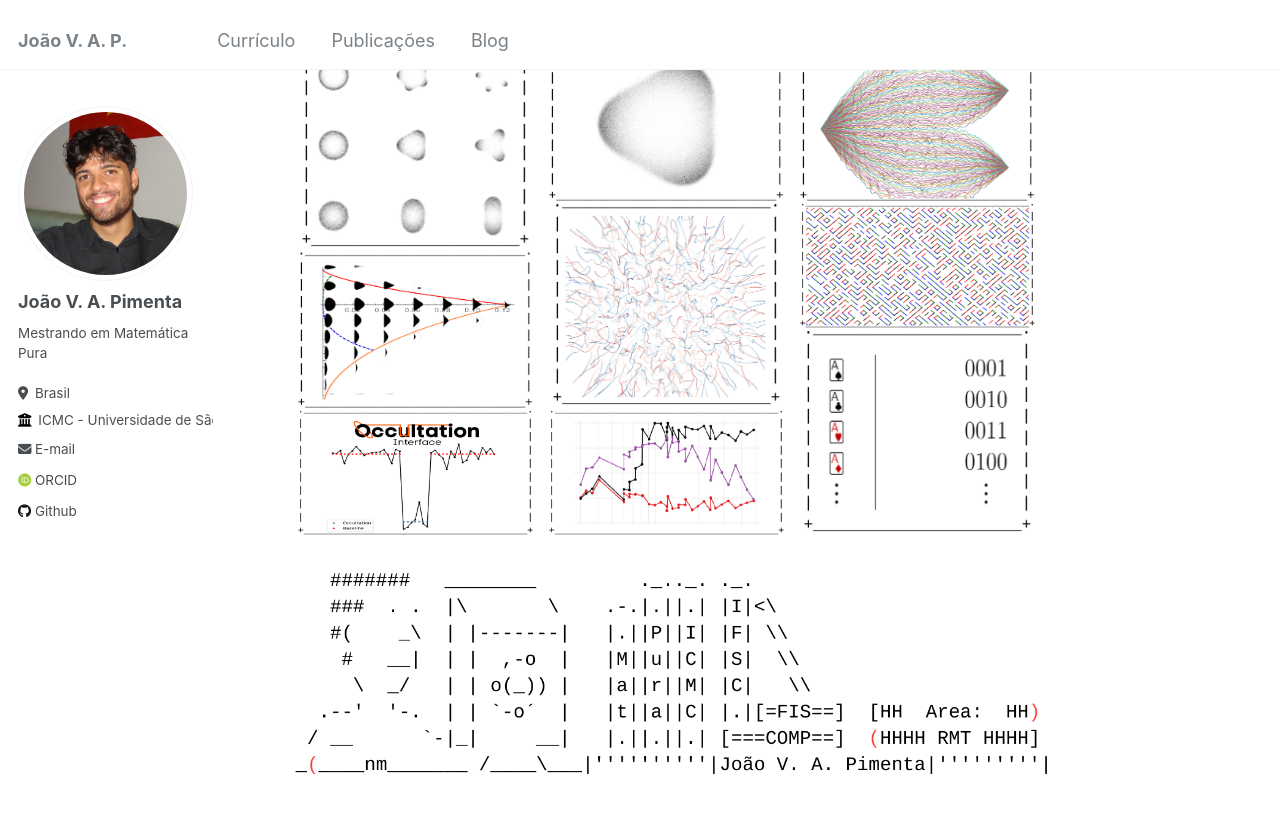
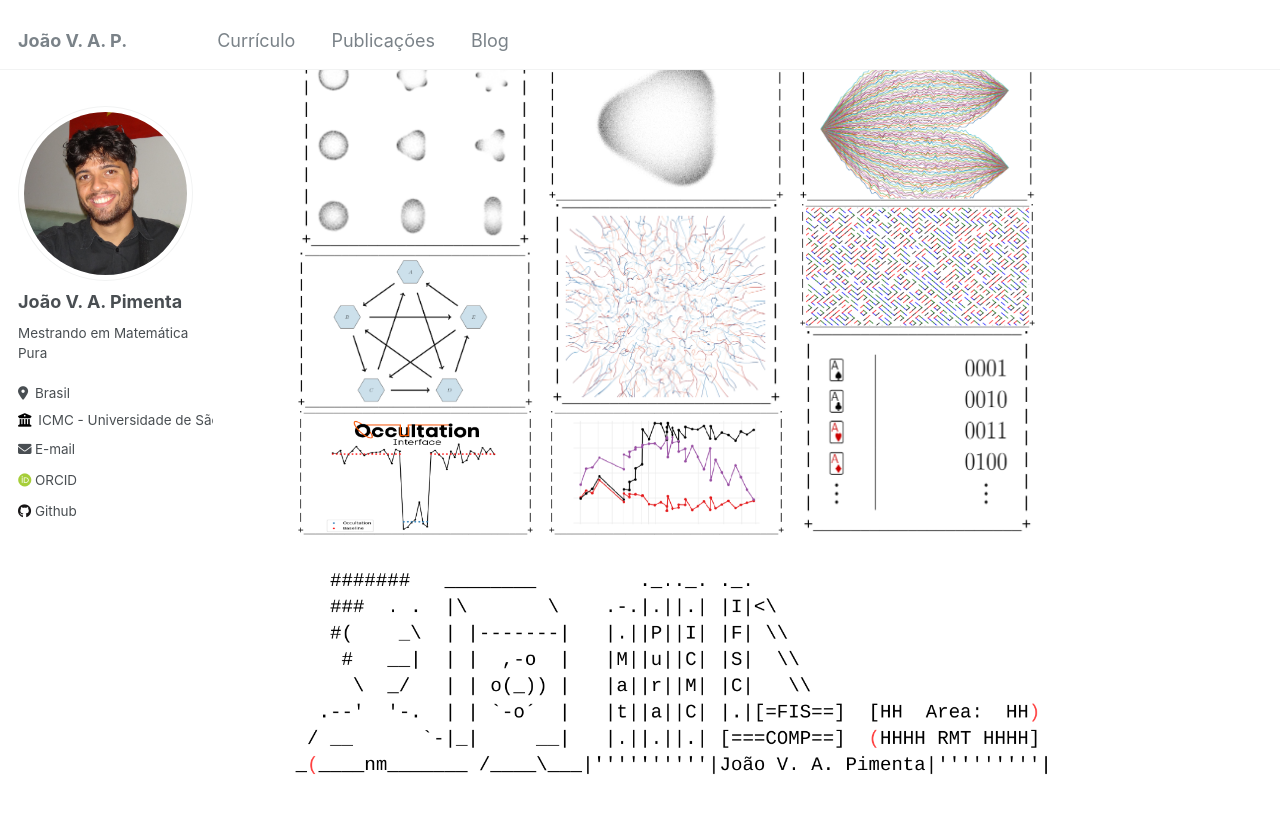
Before and after one commit to Joao-vap/Joao-vap.github.io, a Jekyll site: the page built from _pages/about.md, in a window 1280 px wide and 900 px high, scrolled down 433 px. Shown: the top 813 px of the window. Built offline with Jekyll 4.4.1, drawn with Linux system fonts in a browser that asks for light colours; some web fonts are replaced.

Commit message:
change about

```diff
--- a/_pages/about.md
+++ b/_pages/about.md
@@ -39,8 +39,8 @@ Sou bolsista FAPESP de Mestrado do Programa de Pós Graduação em Matemática P
       <a href="/publication/TCC">
         <img src="/images/base/CoulombGas.png" alt="Complex Measure - Balogh et al">
       </a>
-      <a href="/publication/TCC">
-        <img src="/images/base/CoulombGasComplexMeasure.png" alt="Complex Measure - Bleher e Silva">
+      <a href="/publication/CLT-Intransitive-Dice">
+        <img src="/images/base/IntransitiveDice.png" alt="Intransitive Dice">
       </a>
       <a href="files/Occultin.pdf">
         <img src="/images/base/Occultin.png" alt="Relatório - Occultin">
@@ -69,5 +69,7 @@ Sou bolsista FAPESP de Mestrado do Programa de Pós Graduação em Matemática P
       </a>
     </div>
   </div>
-  <img src="/images/me.png" alt="Me" style="width: 100%; margin-top: 16px; align-self: center;">
+  <a href="/cv" style="text-align:center">
+    <img src="/images/me.png" alt="Me" style="width: 100%; margin-top: 16px; align-self: center;">
+  </a>
 </div>
```
Also changed, not shown: images/base/IntransitiveDice.png.
